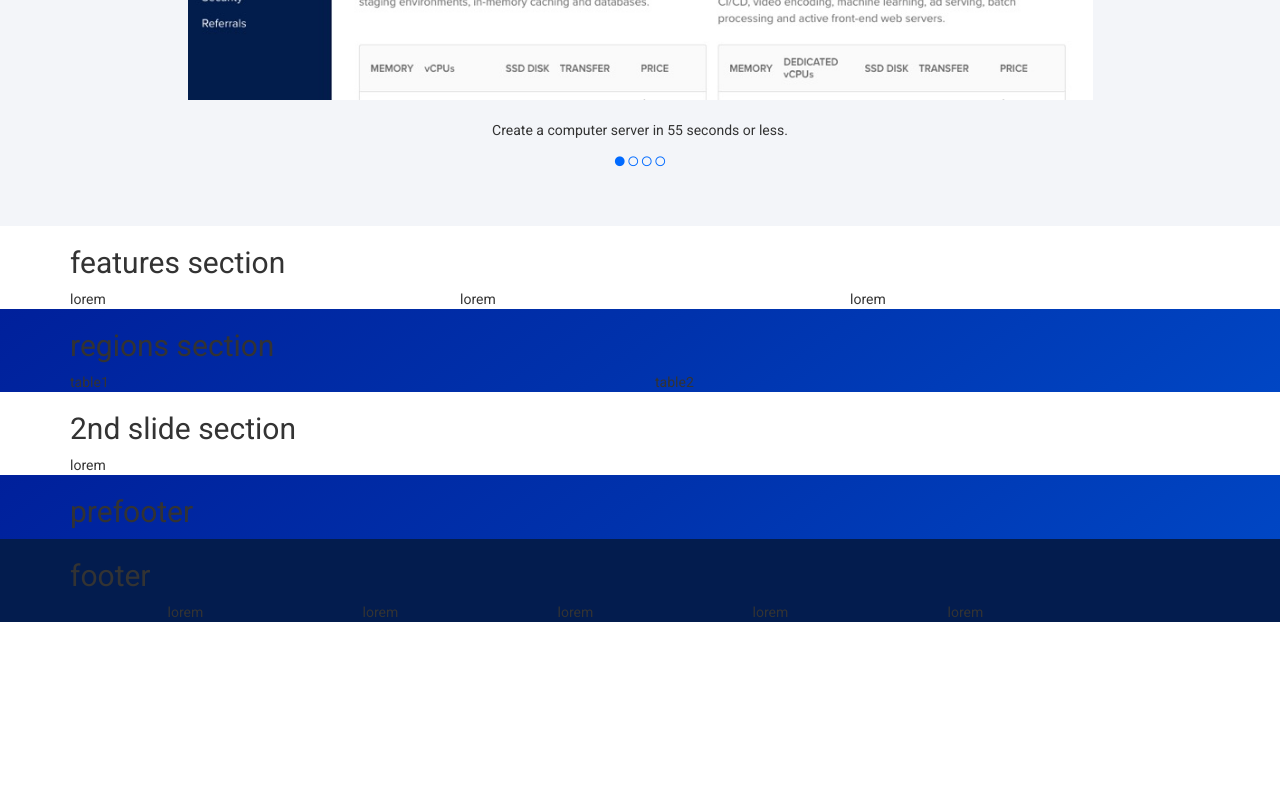
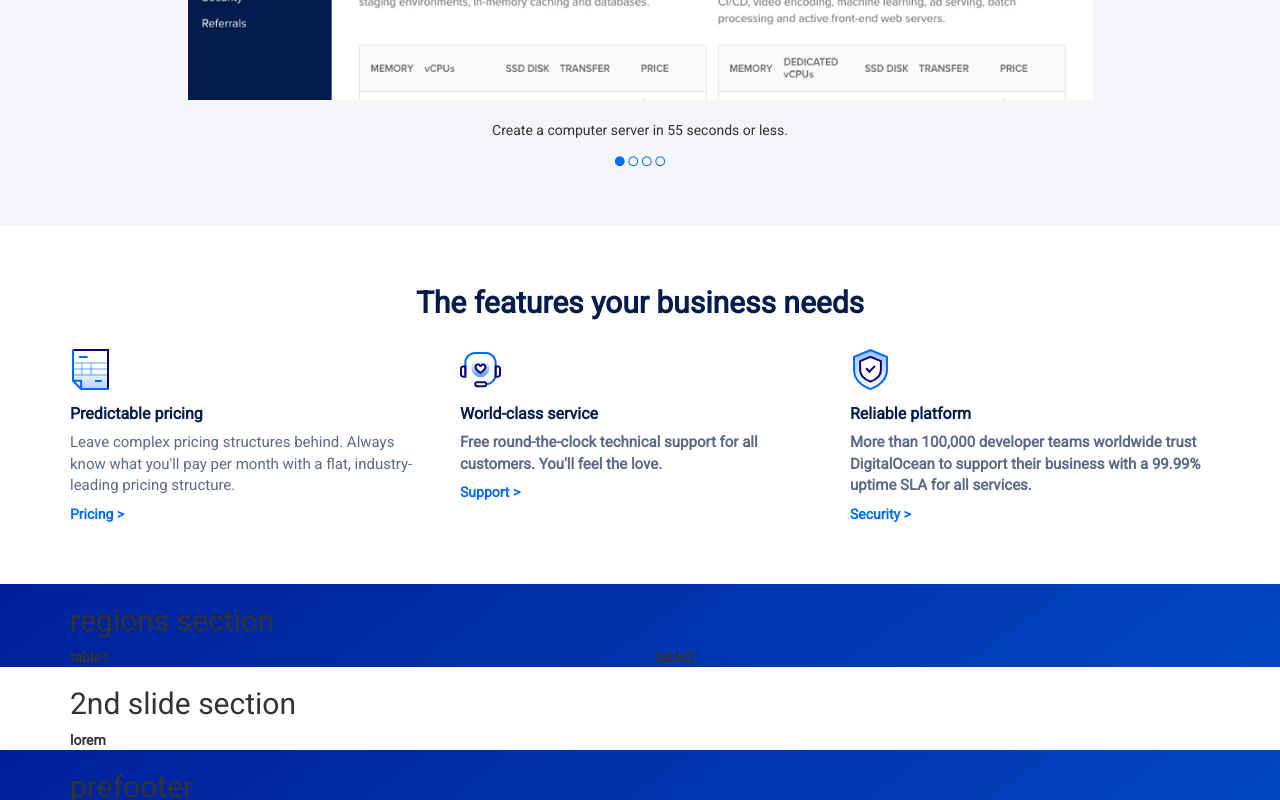
Before and after one commit to GiuseppeSoraci/html-css-digitalocean, a plain HTML site: page index.html in a window 1280 px wide. Shown: the part 2000-2800 px from the top of the page. Before the commit the page ends 2622 px from the top, so only its background shows below. Drawn offline with nearby package versions, Linux system fonts and the light colour scheme; files whose address does not match are found by name.

Commit message:
features-section

```diff
--- a/css/style.css
+++ b/css/style.css
@@ -196,11 +196,6 @@ button img {
     width: calc((90% / 2) - 15px );
 }
 
-.brand-section ul li {
-    position: relative;
-    right: 16px;
-}
-
 .brand-right{
     margin-right: 25px;
 }
@@ -290,3 +285,29 @@ h3 {
     color: #006aff;
     margin-bottom: 60px;
 }
+
+/* FEATURES SECTION */
+.features-section h2 {
+    padding: 40px 0 20px 0;
+    text-align: center;
+    color: #031c4e
+}
+
+.features-section div {
+    padding-bottom: 20px;
+}
+
+.features-section h3 {
+    font-size: 16px;
+    margin-top: 15px;
+}
+
+.features-section p {
+    color: #5c6a88;
+    font-size: 15px;
+    margin-bottom: 7px;
+}
+
+.features-section a {
+    color: #006aff;
+}
--- a/index.html
+++ b/index.html
@@ -216,16 +216,27 @@
         <!-- FEATURES SECTION -->
         <section class="features-section">
             <div class="container">
-                <h2>features section</h2>
+                <h2><strong>The features your business needs</strong></h2>
                 <div class="row">
                     <div class="col-xs-12 col-sm-4">
-                        lorem
+                        <img class="img-responsive" src="img/pred-pricing.svg" alt="pred-pricing">
+                        <h3><strong>Predictable pricing</strong></h3>
+                        <p>Leave complex pricing structures behind. Always know what you'll pay per month with a flat,
+                            industry-leading pricing structure.</p>
+                        <a href="#"><strong>Pricing ></strong< /a>
                     </div>
                     <div class="col-xs-12 col-sm-4">
-                        lorem
+                        <img class="img-responsive" src="img/world-class.svg" alt="world-class">
+                        <h3><strong>World-class service</strong></h3>
+                        <p>Free round-the-clock technical support for all customers. You'll feel the love.</p>
+                        <a href="#"><strong>Support ></strong< /a>
                     </div>
                     <div class="col-xs-12 col-sm-4">
-                        lorem
+                        <img class="img-responsive" src="img/reliable-platform.svg" alt="reliable-platform">
+                        <h3><strong>Reliable platform</strong></h3>
+                        <p>More than 100,000 developer teams worldwide trust DigitalOcean to support their business with
+                            a 99.99% uptime SLA for all services.</p>
+                        <a href="#"><strong>Security ></strong></a>
                     </div>
                 </div>
             </div>
```
